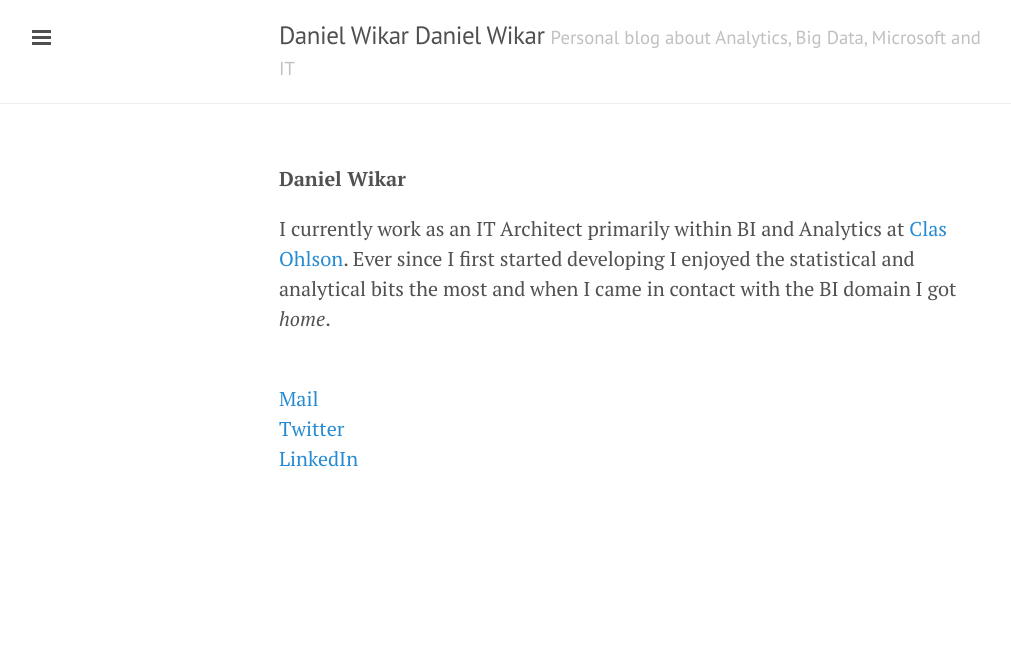
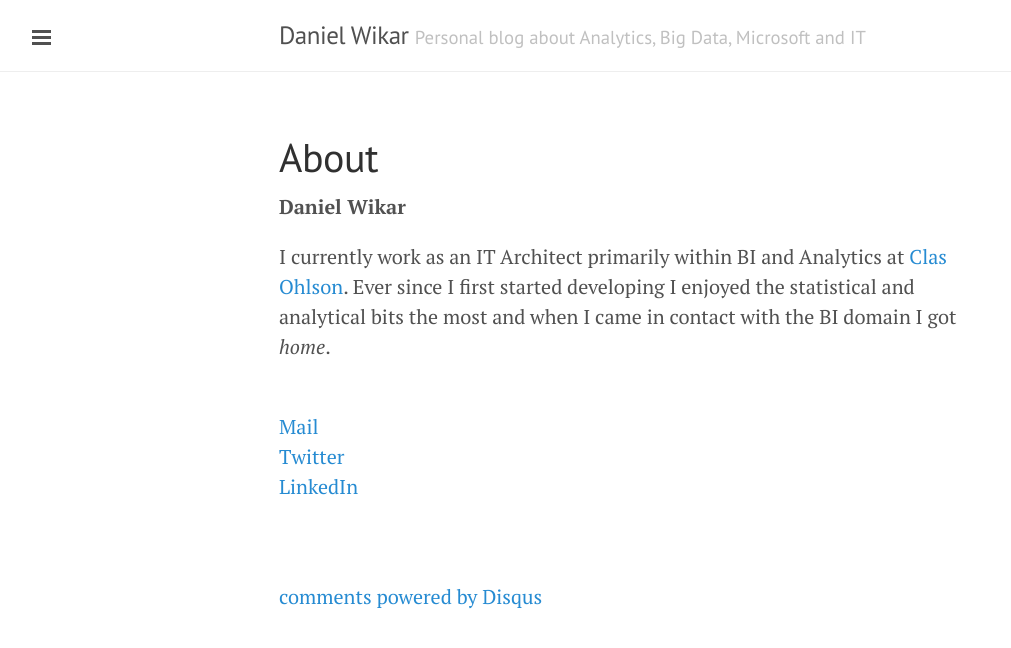
Before and after one commit to wikar/wikar.github.io, a Jekyll site: the page built from about/index.html, in a window 1280 px wide. Shown: the top 648 px of the page, without its empty margins (1-1012 px from the left). Built offline with Jekyll 4.4.1, drawn with Linux system fonts in a browser that asks for light colours; comment, search, counter and statistics services are not loaded; some of the changed lines change nothing that is shown.

Commit message:
Reverted and corrected

```diff
--- a/_layouts/default.html
+++ b/_layouts/default.html
@@ -14,7 +14,6 @@
         <div class="container">
           <h3 class="masthead-title">
             <a href="/" title="Home">{{ site.title }}</a>
-            <a href="/about" title="About">{{ site.title }}</a>
             <small>{{ site.tagline }}</small>
           </h3>
         </div>
--- a/about/index.html
+++ b/about/index.html
@@ -1,5 +1,5 @@
 ---
-layout: default
+layout: page
 title: About
 ---
 <p><b>Daniel Wikar</b></p>
```
